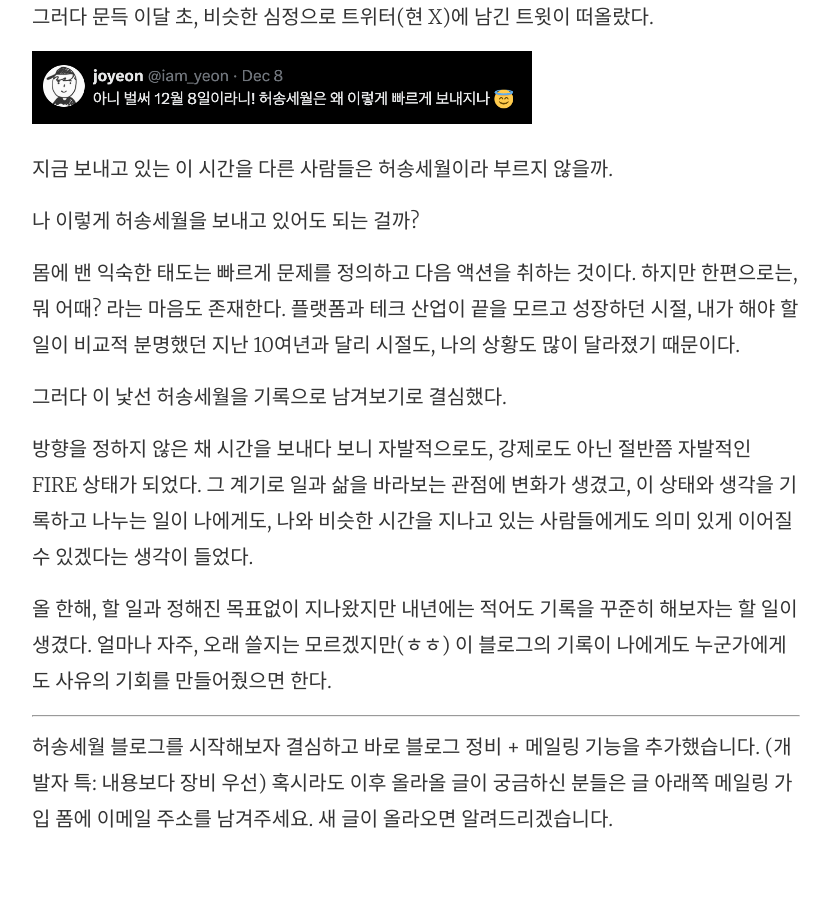
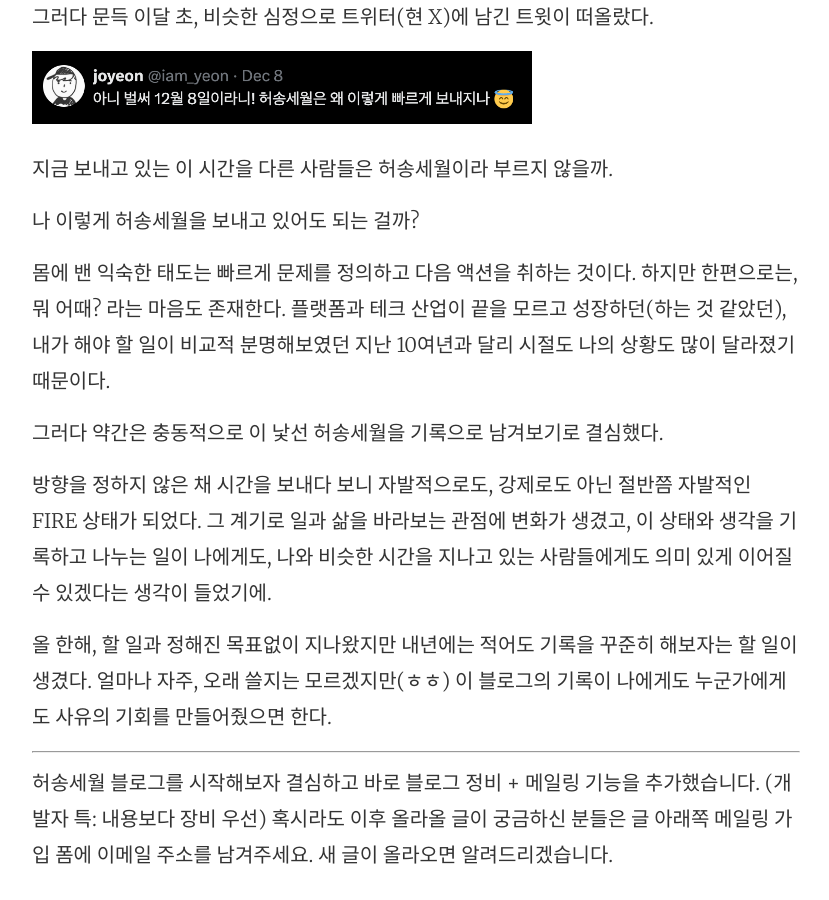
Before and after one commit to joyeon/joyeon.github.io, a Jekyll site: the page built from _posts/2025-12-31-new-blog.md, in a window 1280 px wide and 900 px high, scrolled down 960 px. Shown: the whole window, without its empty margins (224-1053 px from the left). Built offline with Jekyll 4.4.1, drawn with Linux system fonts in a browser that asks for light colours.

Commit message:
Revise blog post for clarity and expression

```diff
--- a/_posts/2025-12-31-new-blog.md
+++ b/_posts/2025-12-31-new-blog.md
@@ -20,11 +20,11 @@ title:  "블로그 다시 다시 시작 : 허송세월"
 나 이렇게 허송세월을 보내고 있어도 되는 걸까?
 
 몸에 밴 익숙한 태도는 빠르게 문제를 정의하고 다음 액션을 취하는 것이다. 하지만 한편으로는, 뭐 어때? 라는 마음도 존재한다.
-플랫폼과 테크 산업이 끝을 모르고 성장하던 시절, 내가 해야 할 일이 비교적 분명했던 지난 10여년과 달리 시절도, 나의 상황도 많이 달라졌기 때문이다.
+플랫폼과 테크 산업이 끝을 모르고 성장하던(하는 것 같았던), 내가 해야 할 일이 비교적 분명해보였던 지난 10여년과 달리 시절도 나의 상황도 많이 달라졌기 때문이다.
 
-그러다 이 낯선 허송세월을 기록으로 남겨보기로 결심했다.
+그러다 약간은 충동적으로 이 낯선 허송세월을 기록으로 남겨보기로 결심했다.
 
-방향을 정하지 않은 채 시간을 보내다 보니 자발적으로도, 강제로도 아닌 절반쯤 자발적인 FIRE 상태가 되었다. 그 계기로 일과 삶을 바라보는 관점에 변화가 생겼고, 이 상태와 생각을 기록하고 나누는 일이 나에게도, 나와 비슷한 시간을 지나고 있는 사람들에게도 의미 있게 이어질 수 있겠다는 생각이 들었다.
+방향을 정하지 않은 채 시간을 보내다 보니 자발적으로도, 강제로도 아닌 절반쯤 자발적인 FIRE 상태가 되었다. 그 계기로 일과 삶을 바라보는 관점에 변화가 생겼고, 이 상태와 생각을 기록하고 나누는 일이 나에게도, 나와 비슷한 시간을 지나고 있는 사람들에게도 의미 있게 이어질 수 있겠다는 생각이 들었기에.
 
 올 한해, 할 일과 정해진 목표없이 지나왔지만 내년에는 적어도 기록을 꾸준히 해보자는 할 일이 생겼다. 얼마나 자주, 오래 쓸지는 모르겠지만(ㅎㅎ) 이 블로그의 기록이 나에게도 누군가에게도 사유의 기회를 만들어줬으면 한다.
 
```
